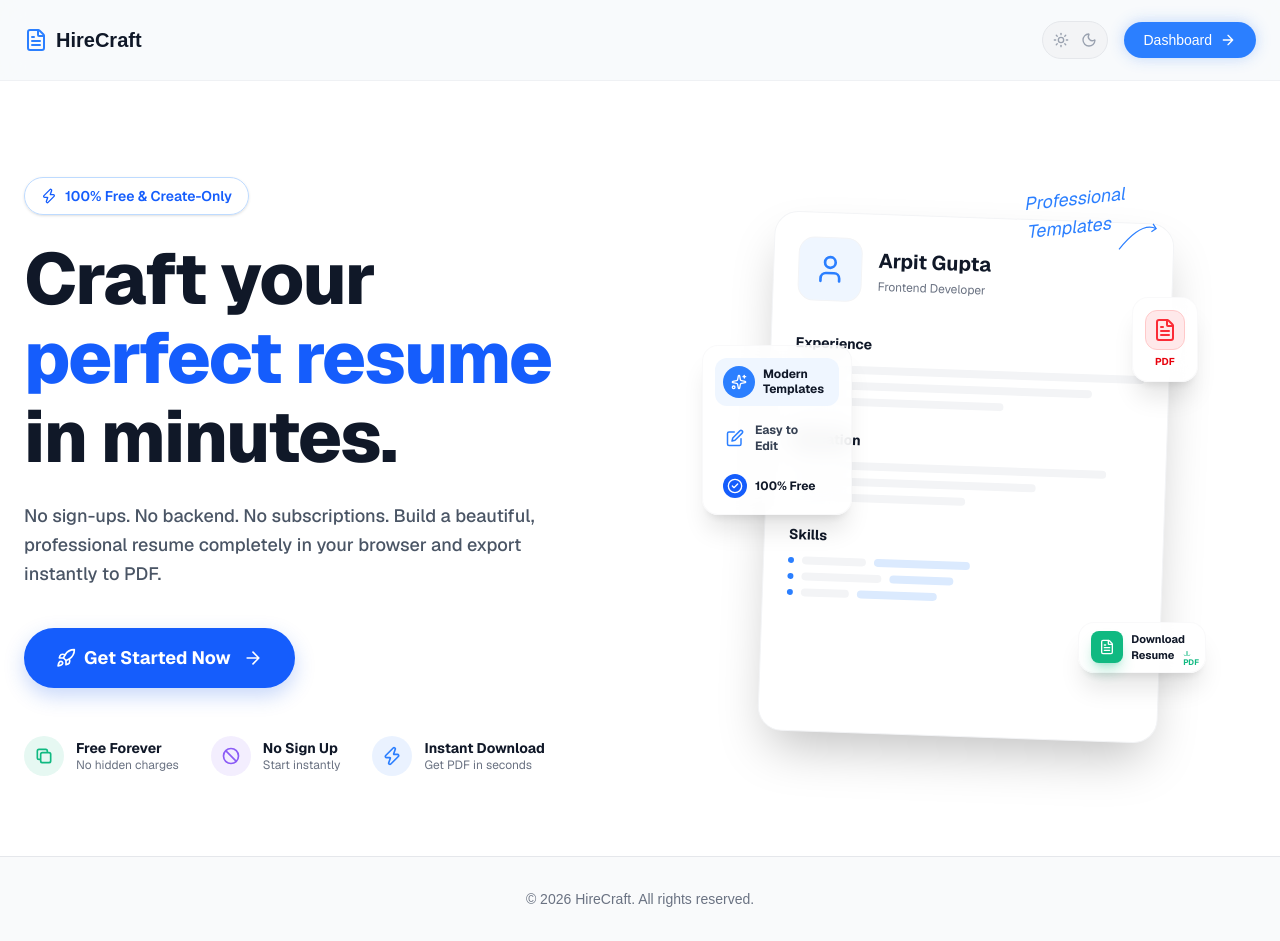
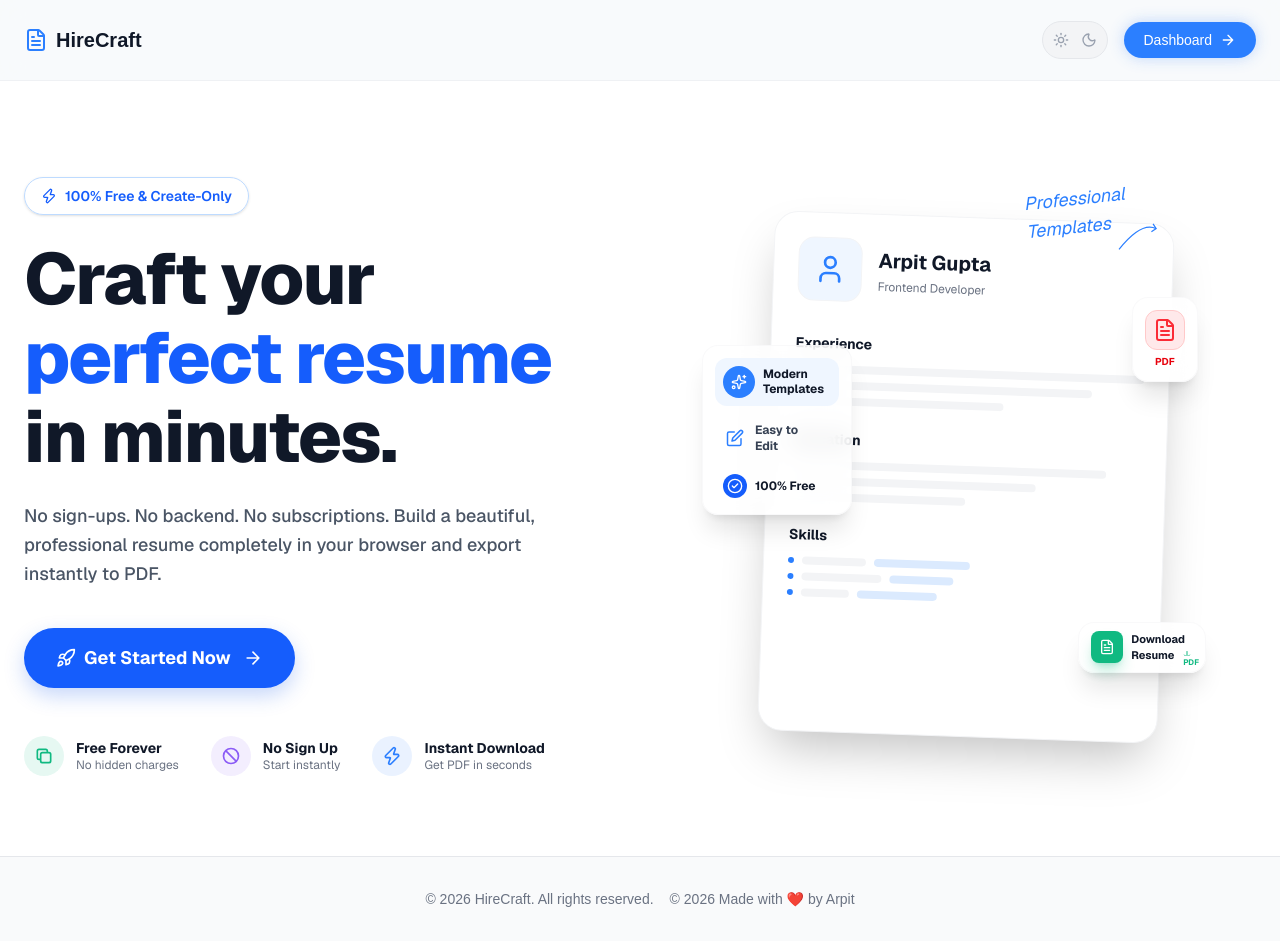
Before and after one commit to arpit168/Resume_Builder, a Next.js app: page / in a window 1280 px wide. Built offline with nearby package versions, Linux system fonts and the light colour scheme.

Commit message:
footer has been done

```diff
--- a/src/components/layout/Footer.tsx
+++ b/src/components/layout/Footer.tsx
@@ -5,6 +5,9 @@ export function Footer() {
         <div className="text-sm text-gray-500 dark:text-gray-400">
           © {new Date().getFullYear()} HireCraft. All rights reserved.
         </div>
+         <div className="text-sm text-gray-500 dark:text-gray-400">
+          © {new Date().getFullYear()} Made with ❤️ by Arpit
+        </div>
       </div>
     </footer>
   );
```
